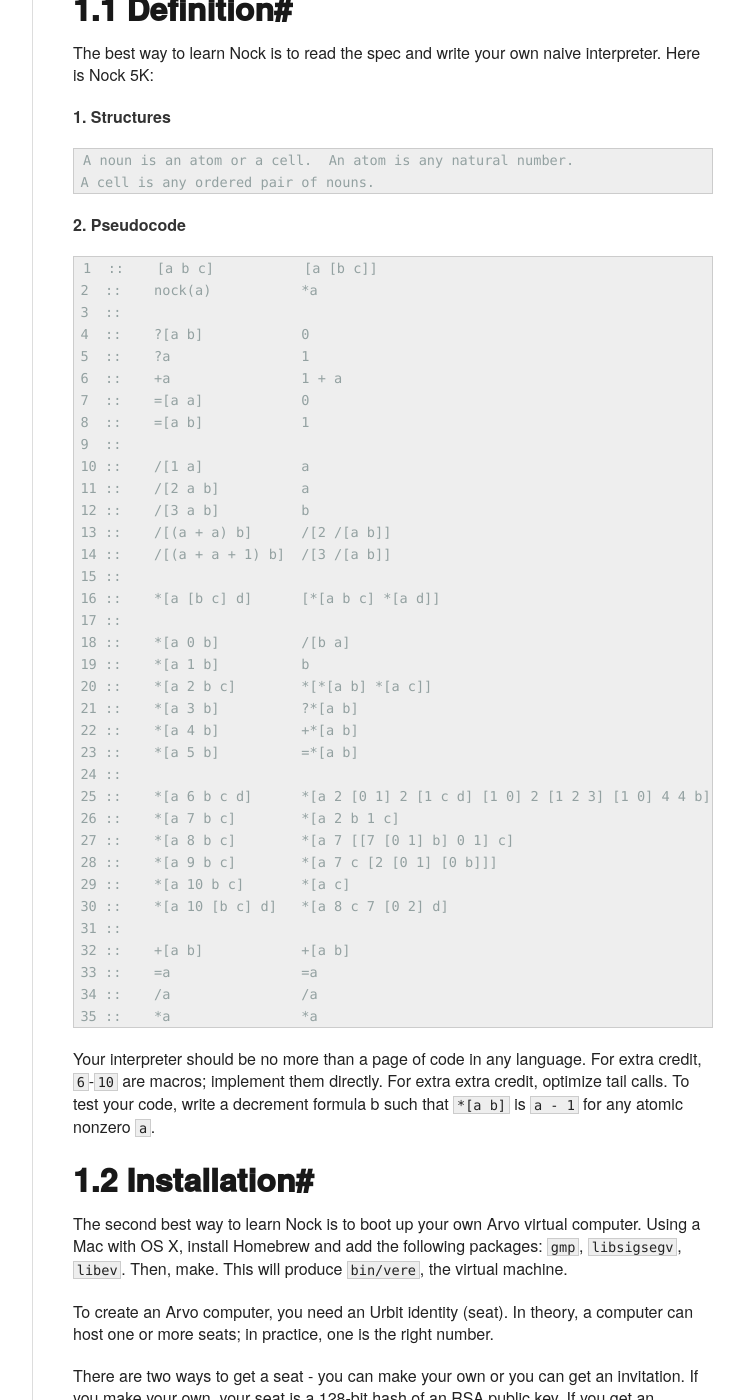
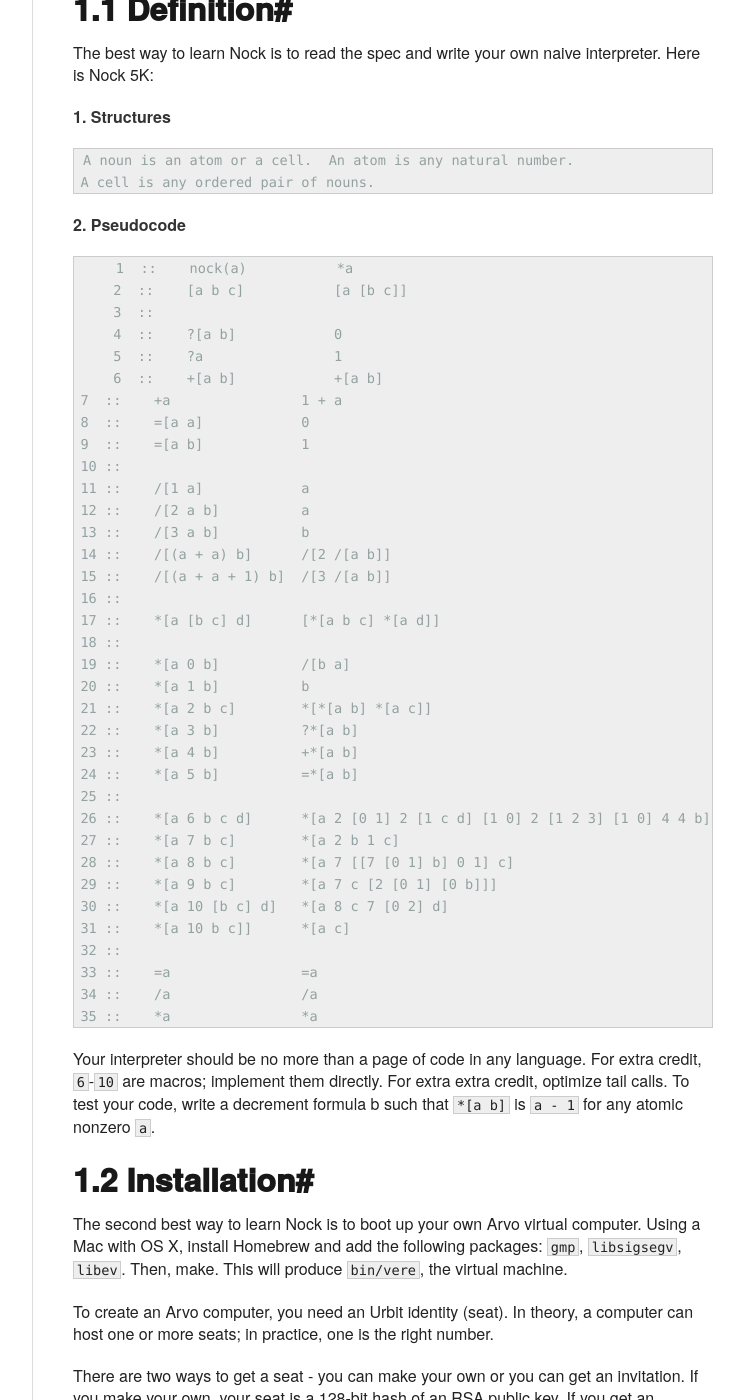
Before and after one commit to urbit/old-urbit.org, a Jekyll site: the page built from _posts/doc/2013-08-22-Chapter-2-nock.markdown, in a window 1280 px wide and 1400 px high, scrolled down 582 px. Shown: the whole window, without its empty margins (378-1122 px from the left). Built offline with Jekyll 4.4.1, drawn with Linux system fonts in a browser that asks for light colours.

```diff
--- a/_posts/doc/2013-08-22-Chapter-2-nock.markdown
+++ b/_posts/doc/2013-08-22-Chapter-2-nock.markdown
@@ -42,38 +42,38 @@ naive interpreter.  Here is Nock 5K:
 
 **2. Pseudocode**
 
-	1  ::    [a b c]           [a [b c]]
-	2  ::    nock(a)           *a
-	3  ::
-	4  ::    ?[a b]            0
-	5  ::    ?a                1
-	6  ::    +a                1 + a
-	7  ::    =[a a]            0
-	8  ::    =[a b]            1
-	9  ::
-	10 ::    /[1 a]            a
-	11 ::    /[2 a b]          a
-	12 ::    /[3 a b]          b
-	13 ::    /[(a + a) b]      /[2 /[a b]]
-	14 ::    /[(a + a + 1) b]  /[3 /[a b]]
-	15 ::
-	16 ::    *[a [b c] d]      [*[a b c] *[a d]]
-	17 ::
-	18 ::    *[a 0 b]          /[b a]
-	19 ::    *[a 1 b]          b
-	20 ::    *[a 2 b c]        *[*[a b] *[a c]]
-	21 ::    *[a 3 b]          ?*[a b]
-	22 ::    *[a 4 b]          +*[a b]
-	23 ::    *[a 5 b]          =*[a b]
-	24 ::
-	25 ::    *[a 6 b c d]      *[a 2 [0 1] 2 [1 c d] [1 0] 2 [1 2 3] [1 0] 4 4 b]
-	26 ::    *[a 7 b c]        *[a 2 b 1 c]
-	27 ::    *[a 8 b c]        *[a 7 [[7 [0 1] b] 0 1] c]
-	28 ::    *[a 9 b c]        *[a 7 c [2 [0 1] [0 b]]]
-	29 ::    *[a 10 b c]       *[a c]
+        1  ::    nock(a)           *a
+        2  ::    [a b c]           [a [b c]]
+        3  ::
+        4  ::    ?[a b]            0
+        5  ::    ?a                1
+        6  ::    +[a b]            +[a b]
+	7  ::    +a                1 + a
+	8  ::    =[a a]            0
+	9  ::    =[a b]            1
+	10 ::
+	11 ::    /[1 a]            a
+	12 ::    /[2 a b]          a
+	13 ::    /[3 a b]          b
+	14 ::    /[(a + a) b]      /[2 /[a b]]
+	15 ::    /[(a + a + 1) b]  /[3 /[a b]]
+	16 ::
+	17 ::    *[a [b c] d]      [*[a b c] *[a d]]
+	18 ::
+	19 ::    *[a 0 b]          /[b a]
+	20 ::    *[a 1 b]          b
+	21 ::    *[a 2 b c]        *[*[a b] *[a c]]
+	22 ::    *[a 3 b]          ?*[a b]
+	23 ::    *[a 4 b]          +*[a b]
+	24 ::    *[a 5 b]          =*[a b]
+	25 ::
+	26 ::    *[a 6 b c d]      *[a 2 [0 1] 2 [1 c d] [1 0] 2 [1 2 3] [1 0] 4 4 b]
+	27 ::    *[a 7 b c]        *[a 2 b 1 c]
+	28 ::    *[a 8 b c]        *[a 7 [[7 [0 1] b] 0 1] c]
+	29 ::    *[a 9 b c]        *[a 7 c [2 [0 1] [0 b]]]
 	30 ::    *[a 10 [b c] d]   *[a 8 c 7 [0 2] d]
-	31 ::
-	32 ::    +[a b]            +[a b]
+	31 ::    *[a 10 b c]]      *[a c]
+	32 ::
 	33 ::    =a                =a
 	34 ::    /a                /a
 	35 ::    *a                *a
```
